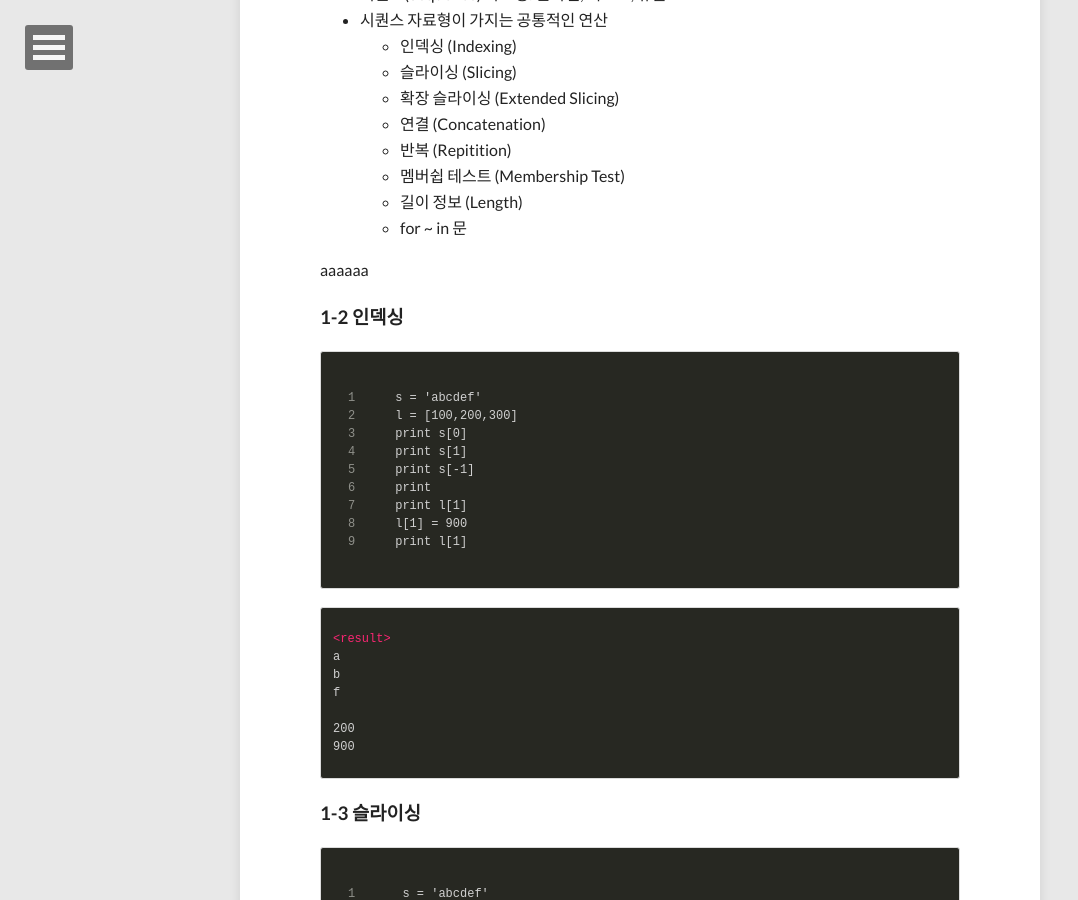
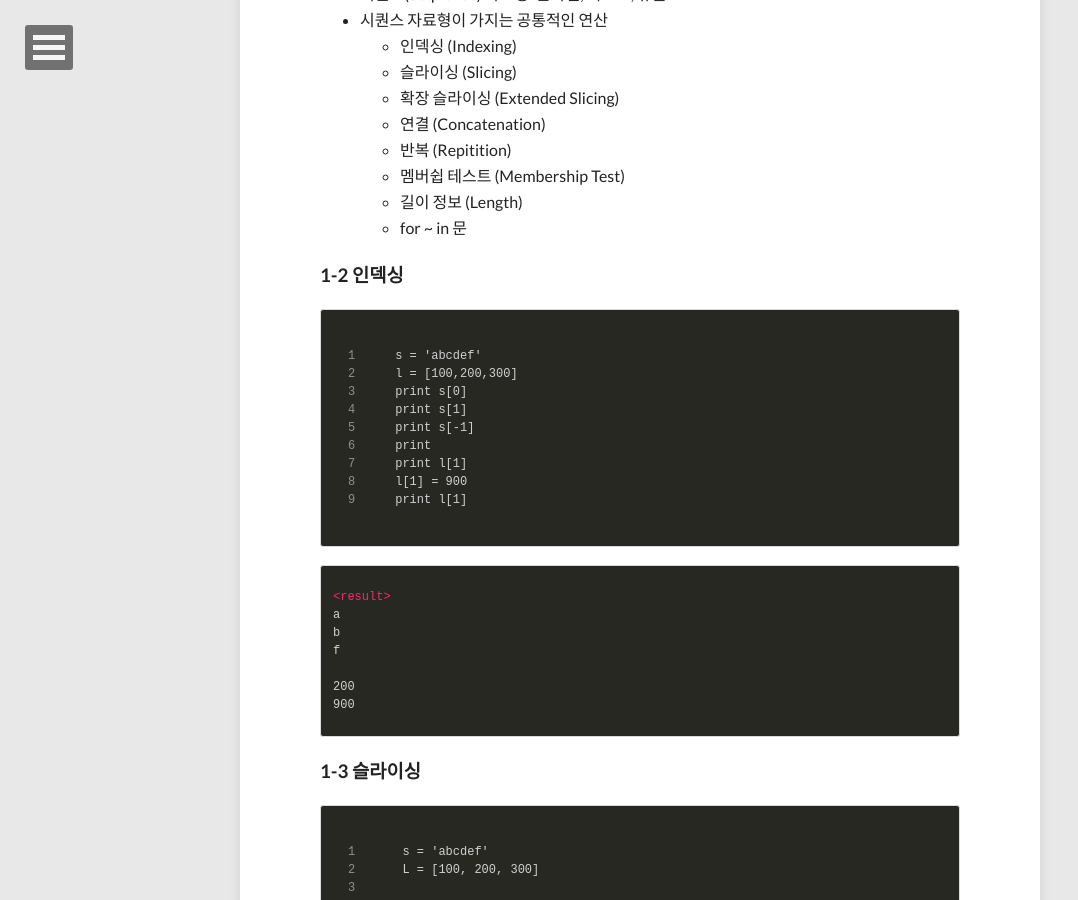
Before and after one commit to geoncheollee/geonblog, a Jekyll site: the page built from lecture_4.md, in a window 1280 px wide and 900 px high, scrolled down 758 px. Shown: the whole window, without its empty margins (0-1078 px from the left). Built offline with Jekyll 4.4.1, drawn with Linux system fonts in a browser that asks for light colours; nearby versions of some CDN libraries; comment, search, counter and statistics services are not loaded.

Commit message:
Update lecture_4.md

```diff
--- a/lecture_4.md
+++ b/lecture_4.md
@@ -30,8 +30,9 @@
 <html>
 <body>
 <p></p>
-aaaaaa
 <p></p>
+<p></p>
+<p></p><p></p><p></p>
 </body>
 </html>
 
```
